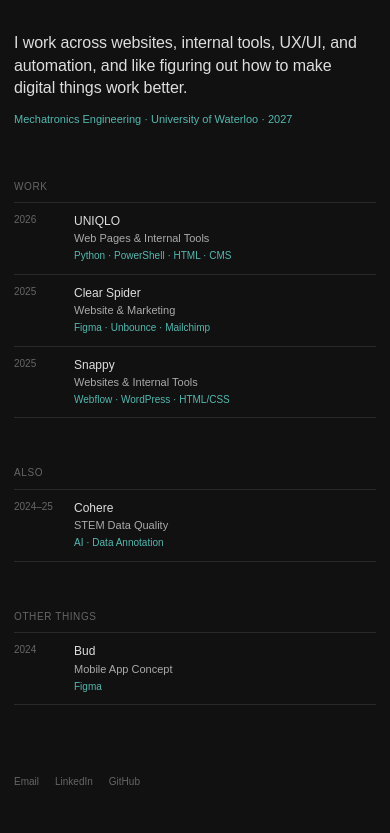
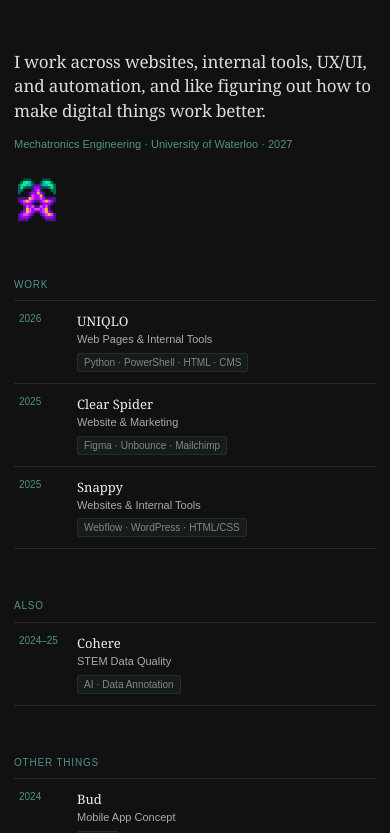
Before and after one commit to rita-sun/lab, a plain HTML site: page index.html in a window 390 px wide. Shown: the part 53-886 px from the top of the page. Drawn offline with Linux system fonts and the light colour scheme.

Commit message:
update everything

```diff
--- a/index.html
+++ b/index.html
@@ -24,7 +24,9 @@
     <main>
 
         <!-- INTRO -->
+
         <section class="intro">
+
             <h1>
                 I work across websites, internal tools, UX/UI, and automation,
                 and like figuring out how to make digital things work better.
@@ -33,53 +35,91 @@
             <p>
                 Mechatronics Engineering · University of Waterloo · 2027
             </p>
+
+            <img
+                src="images/stardrop-stardew.png"
+                alt="Stardew Valley Stardrop"
+                class="intro-image"
+            >
+
         </section>
 
 
         <!-- WORK -->
+
         <section id="work" class="work-section">
 
             <div class="section-label">
                 <span>Work</span>
             </div>
 
+            <a href="#" class="project">
 
-            <a href="#" class="project">
-                <div class="project-year">2026</div>
+                <div class="project-year">
+                    2026
+                </div>
 
                 <div class="project-info">
                     <h2>UNIQLO</h2>
-                    <p>Web Pages &amp; Internal Tools</p>
-                    <span>Python · PowerShell · HTML · CMS</span>
+
+                    <p>
+                        Web Pages &amp; Internal Tools
+                    </p>
+
+                    <span>
+                        Python · PowerShell · HTML · CMS
+                    </span>
                 </div>
+
             </a>
 
 
             <a href="#" class="project">
-                <div class="project-year">2025</div>
+
+                <div class="project-year">
+                    2025
+                </div>
 
                 <div class="project-info">
                     <h2>Clear Spider</h2>
-                    <p>Website &amp; Marketing</p>
-                    <span>Figma · Unbounce · Mailchimp</span>
+
+                    <p>
+                        Website &amp; Marketing
+                    </p>
+
+                    <span>
+                        Figma · Unbounce · Mailchimp
+                    </span>
                 </div>
+
             </a>
 
 
             <a href="#" class="project">
-                <div class="project-year">2025</div>
+
+                <div class="project-year">
+                    2025
+                </div>
 
                 <div class="project-info">
                     <h2>Snappy</h2>
-                    <p>Websites &amp; Internal Tools</p>
-                    <span>Webflow · WordPress · HTML/CSS</span>
+
+                    <p>
+                        Websites &amp; Internal Tools
+                    </p>
+
+                    <span>
+                        Webflow · WordPress · HTML/CSS
+                    </span>
                 </div>
+
             </a>
 
         </section>
 
 
         <!-- ALSO -->
+
         <section class="also-section">
 
             <div class="section-label">
@@ -87,19 +127,30 @@
             </div>
 
             <div class="project">
-                <div class="project-year">2024–25</div>
+
+                <div class="project-year">
+                    2024–25
+                </div>
 
                 <div class="project-info">
                     <h2>Cohere</h2>
-                    <p>STEM Data Quality</p>
-                    <span>AI · Data Annotation</span>
+
+                    <p>
+                        STEM Data Quality
+                    </p>
+
+                    <span>
+                        AI · Data Annotation
+                    </span>
                 </div>
+
             </div>
 
         </section>
 
 
         <!-- OTHER THINGS -->
+
         <section class="other-section">
 
             <div class="section-label">
@@ -107,13 +158,23 @@
             </div>
 
             <a href="#" class="project">
-                <div class="project-year">2024</div>
+
+                <div class="project-year">
+                    2024
+                </div>
 
                 <div class="project-info">
                     <h2>Bud</h2>
-                    <p>Mobile App Concept</p>
-                    <span>Figma</span>
+
+                    <p>
+                        Mobile App Concept
+                    </p>
+
+                    <span>
+                        Figma
+                    </span>
                 </div>
+
             </a>
 
         </section>
@@ -123,8 +184,22 @@
 
     <footer>
         <a href="mailto:r89sun@uwaterloo.ca">Email</a>
-        <a href="https://www.linkedin.com/" target="_blank">LinkedIn</a>
-        <a href="https://github.com/rita-sun" target="_blank">GitHub</a>
+
+        <a
+            href="https://www.linkedin.com/"
+            target="_blank"
+            rel="noopener noreferrer"
+        >
+            LinkedIn
+        </a>
+
+        <a
+            href="https://github.com/rita-sun"
+            target="_blank"
+            rel="noopener noreferrer"
+        >
+            GitHub
+        </a>
     </footer>
 
 </body>
--- a/style.css
+++ b/style.css
@@ -43,21 +43,23 @@ footer {
 }
 
 .logo {
-    font-size: 12px;
-    color: #eee;
+    color: #4f918c;
+    font-family: Georgia, "Times New Roman", serif;
+    font-size: 14px;
 }
 
 nav {
     display: flex;
-    gap: 14px;
+    gap: 16px;
 }
 
 nav a {
-    color: #777;
+    color: #888;
+    font-size: 11px;
 }
 
 nav a:hover {
-    color: #55b8b0;
+    color: #4f918c;
     text-decoration: underline;
 }
 
@@ -65,30 +67,39 @@ nav a:hover {
 /* MAIN */
 
 main {
-    padding-top: 65px;
-    padding-bottom: 90px;
+    padding-top: 90px;
+    padding-bottom: 85px;
 }
 
 
 /* INTRO */
 
 .intro {
-    width: 480px;
+    width: 500px;
     max-width: 100%;
-    margin-bottom: 65px;
+    margin-bottom: 68px;
 }
 
 .intro h1 {
-    font-size: 17px;
+    font-family: Georgia, "Times New Roman", serif;
+    font-size: 18px;
     font-weight: 400;
-    line-height: 1.4;
-    letter-spacing: -0.1px;
+    line-height: 1.42;
+    letter-spacing: -0.15px;
 }
 
 .intro p {
-    margin-top: 12px;
-    color: #55b8b0;
+    margin-top: 14px;
+    color: #4f918c;
     font-size: 11px;
+}
+
+.intro-image {
+    display: block;
+    width: 52px;
+    height: 52px;
+    margin-top: 24px;
+    object-fit: contain;
 }
 
 
@@ -96,10 +107,10 @@ main {
 
 .section-label {
     margin-bottom: 8px;
-    color: #666;
+    color: #4f918c;
     font-size: 10px;
     text-transform: uppercase;
-    letter-spacing: 0.06em;
+    letter-spacing: 0.08em;
 }
 
 
@@ -110,10 +121,12 @@ main {
     grid-template-columns: 58px 1fr;
     gap: 16px;
 
-    padding: 10px 0;
+    padding: 11px 5px;
     border-top: 1px solid #292929;
 
-    transition: background 0.15s ease;
+    transition:
+        background 0.15s ease,
+        padding-left 0.15s ease;
 }
 
 .project:last-child {
@@ -121,17 +134,20 @@ main {
 }
 
 .project:hover {
-    background: #181818;
+    background: #171717;
+    padding-left: 8px;
 }
 
 .project-year {
-    color: #666;
+    color: #4f918c;
     font-size: 10px;
 }
 
 .project-info h2 {
-    font-size: 12px;
+    font-family: Georgia, "Times New Roman", serif;
+    font-size: 14px;
     font-weight: 400;
+    color: #eee;
 }
 
 .project-info p {
@@ -140,15 +156,27 @@ main {
     font-size: 11px;
 }
 
+
+/* TOOL TAGS */
+
 .project-info span {
-    display: block;
-    margin-top: 2px;
-    color: #55b8b0;
+    display: inline-block;
+    margin-top: 5px;
+    padding: 2px 6px;
+
+    background: rgba(79, 145, 140, 0.09);
+    border: 1px solid rgba(79, 145, 140, 0.17);
+    border-radius: 3px;
+
+    color: #858585;
     font-size: 10px;
+    line-height: 1.3;
 }
 
 .project:hover .project-info span {
-    color: #72d0c8;
+    background: rgba(79, 145, 140, 0.13);
+    border-color: rgba(79, 145, 140, 0.24);
+    color: #999;
 }
 
 
@@ -156,7 +184,7 @@ main {
 
 .also-section,
 .other-section {
-    margin-top: 48px;
+    margin-top: 50px;
 }
 
 
@@ -164,14 +192,15 @@ main {
 
 footer {
     display: flex;
-    gap: 16px;
+    gap: 18px;
     padding-bottom: 28px;
+
     color: #666;
     font-size: 10px;
 }
 
 footer a:hover {
-    color: #55b8b0;
+    color: #4f918c;
     text-decoration: underline;
 }
 
@@ -191,22 +220,35 @@ footer a:hover {
         padding-top: 18px;
     }
 
+    nav {
+        gap: 12px;
+    }
+
     main {
-        padding-top: 50px;
-        padding-bottom: 70px;
+        padding-top: 65px;
+        padding-bottom: 65px;
     }
 
     .intro {
         width: 100%;
-        margin-bottom: 52px;
+        margin-bottom: 55px;
     }
 
     .intro h1 {
-        font-size: 16px;
+        font-size: 17px;
     }
 
     .project {
-        grid-template-columns: 50px 1fr;
+        grid-template-columns: 48px 1fr;
         gap: 10px;
     }
+
+    .project-info h2 {
+        font-size: 13px;
+    }
+
+    .intro-image {
+        width: 46px;
+        height: 46px;
+    }
 }
```
Also changed, not shown: images/stardrop-stardew.png (added), 2 other files.
